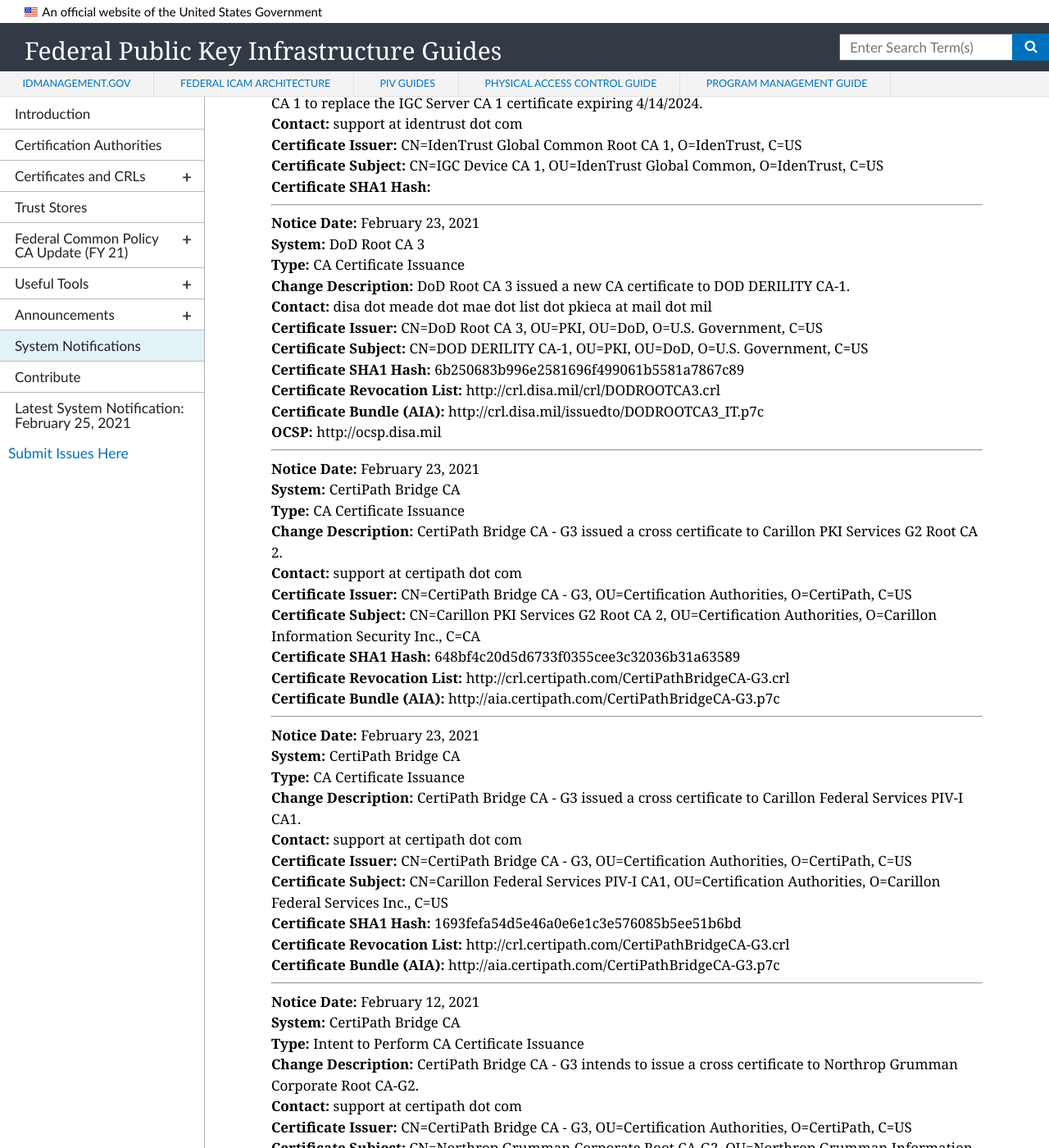
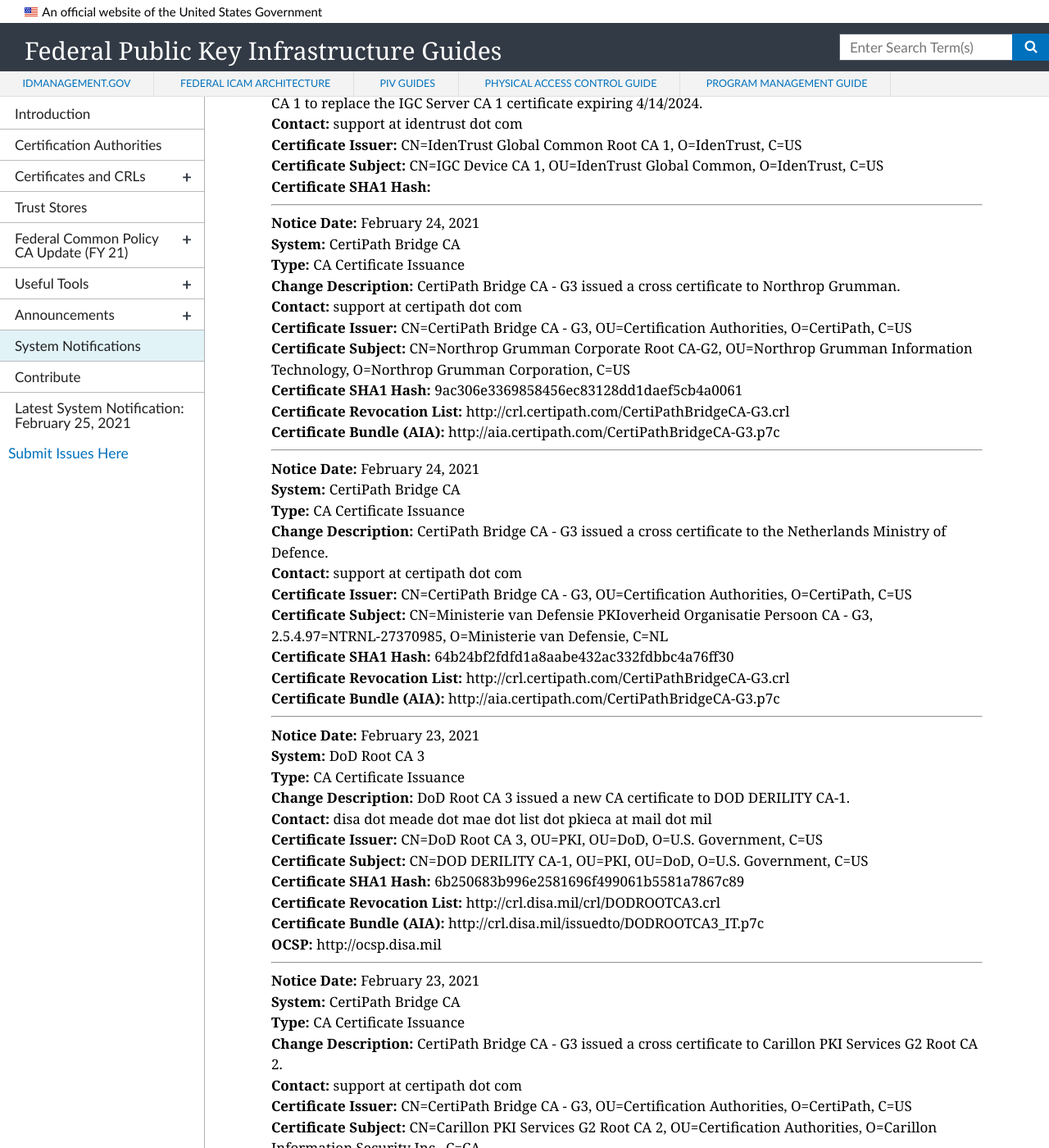
Before and after one commit to GSA/fpki-guides, a Jekyll site: the page built from pages/fpki_notifications.md, in a window 1280 px wide and 1400 px high, scrolled down 911 px. Shown: the whole window at 82% size. Built offline with Jekyll 4.4.1, drawn with Linux system fonts in a browser that asks for light colours; nearby versions of some CDN libraries.

Commit message:
Update notifications.yml

```diff
--- a/_data/notifications.yml
+++ b/_data/notifications.yml
@@ -3458,6 +3458,34 @@
   sia_uri:
   ocsp_uri: http://ocsp.disa.mil
 
+- notice_date: February 24, 2021
+  change_type: CA Certificate Issuance
+  start_datetime:
+  system: CertiPath Bridge CA
+  change_description: CertiPath Bridge CA - G3 issued a cross certificate to the Netherlands Ministry of Defence.
+  contact: support at certipath dot com
+  ca_certificate_hash: 64b24bf2fdfd1a8aabe432ac332fdbbc4a76ff30
+  ca_certificate_issuer: CN=CertiPath Bridge CA - G3, OU=Certification Authorities, O=CertiPath, C=US
+  ca_certificate_subject: CN=Ministerie van Defensie PKIoverheid Organisatie Persoon CA - G3, 2.5.4.97=NTRNL-27370985, O=Ministerie van Defensie, C=NL
+  cdp_uri: http://crl.certipath.com/CertiPathBridgeCA-G3.crl
+  aia_uri: http://aia.certipath.com/CertiPathBridgeCA-G3.p7c
+  sia_uri:
+  ocsp_uri:
+
+- notice_date: February 24, 2021
+  change_type: CA Certificate Issuance
+  start_datetime:
+  system: CertiPath Bridge CA
+  change_description: CertiPath Bridge CA - G3 issued a cross certificate to Northrop Grumman.
+  contact: support at certipath dot com
+  ca_certificate_hash: 9ac306e3369858456ec83128dd1daef5cb4a0061
+  ca_certificate_issuer: CN=CertiPath Bridge CA - G3, OU=Certification Authorities, O=CertiPath, C=US
+  ca_certificate_subject: CN=Northrop Grumman Corporate Root CA-G2, OU=Northrop Grumman Information Technology, O=Northrop Grumman Corporation, C=US
+  cdp_uri: http://crl.certipath.com/CertiPathBridgeCA-G3.crl
+  aia_uri: http://aia.certipath.com/CertiPathBridgeCA-G3.p7c
+  sia_uri:
+  ocsp_uri:
+
 - notice_date: February 25, 2021
   change_type: Intent to Perform CA Certificate Issuance
   start_datetime:
```
